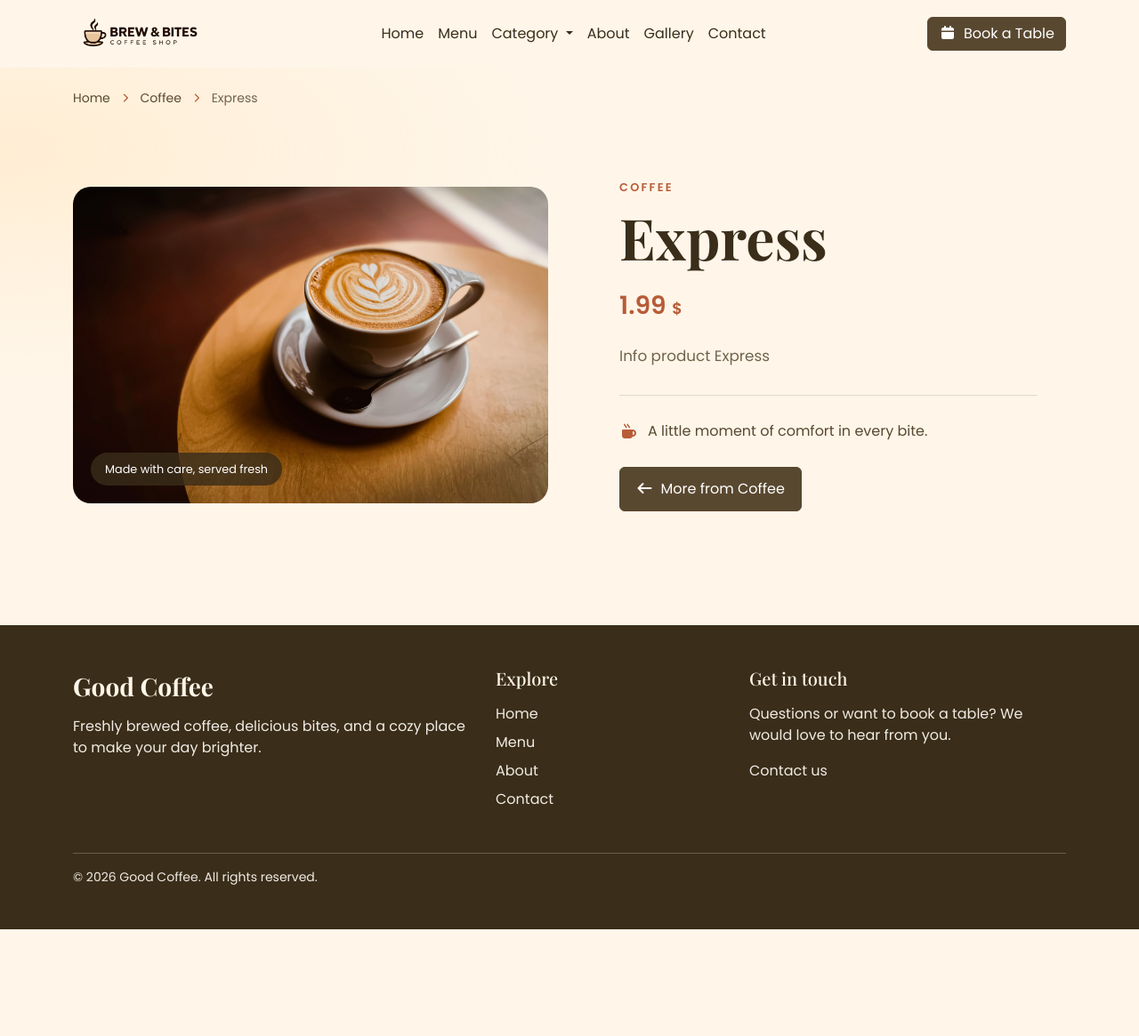
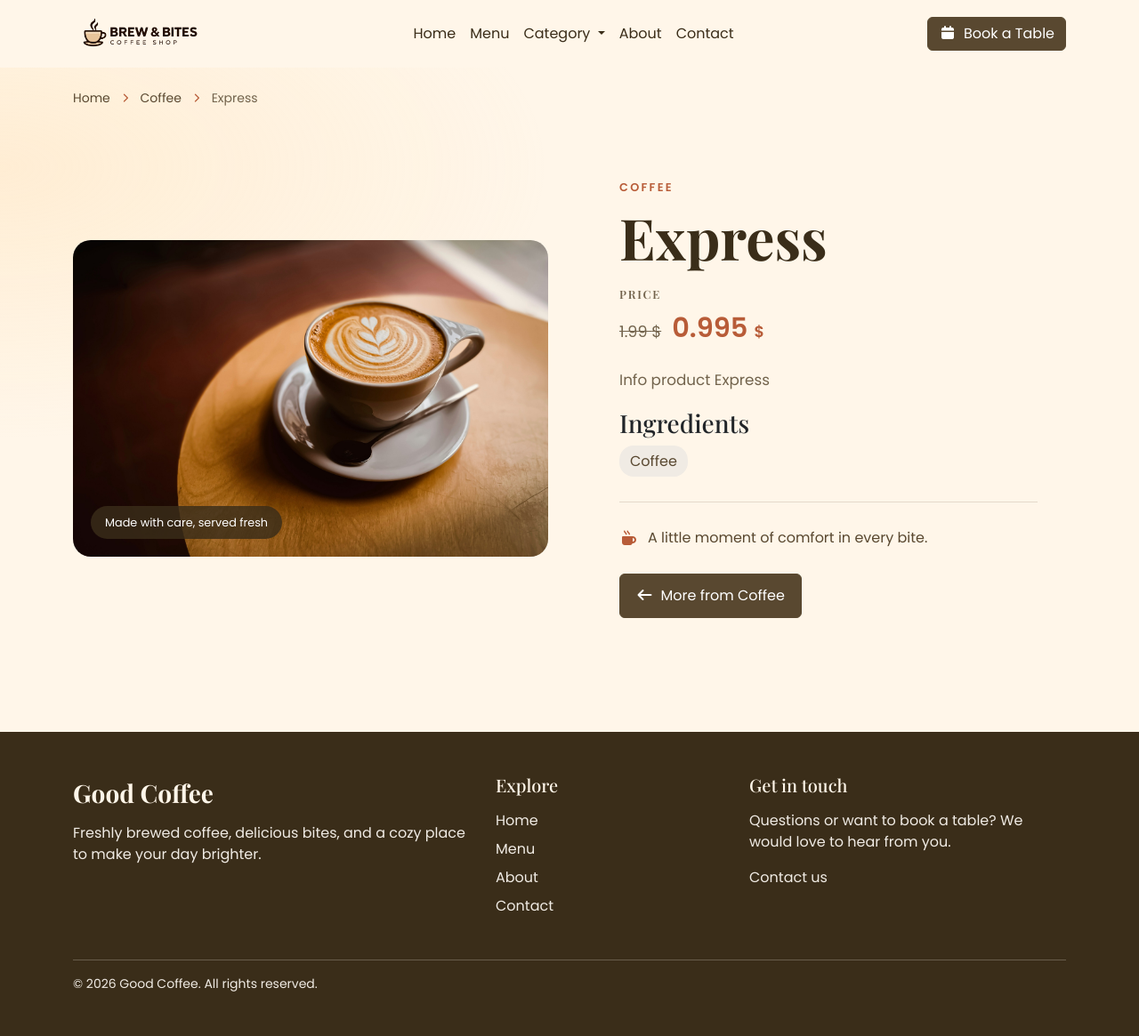
Before and after one commit to zelina256/ProjektDjangoCoffee, a Django app: a page that uses aplikacion/templates/navbar.html in a window 1280 px wide. Shown: the whole page at 89% size. Before the commit the page ends 1045 px from the top, so only its background shows below. Run offline with Django 5.2, Linux system fonts and the light colour scheme; data comes from the database, SQL or seed files in the repository; both versions use the stored data as it was after the commit; some web fonts are replaced.

Commit message:
model, forms

```diff
--- a/aplikacion/admin.py
+++ b/aplikacion/admin.py
@@ -4,3 +4,7 @@ from .models import *
 admin.site.register(Service)
 admin.site.register(Category)
 admin.site.register(Product)
+admin.site.register(Ingredient)
+admin.site.register(Sale)
+admin.site.register(Contact)
+admin.site.register(Book)
--- a/aplikacion/models.py
+++ b/aplikacion/models.py
@@ -17,6 +17,11 @@ class Category(models.Model):
 
     def __str__(self):
             return f"{self.category_name}"
+class Ingredient(models.Model):
+    ingredient_name = models.CharField(max_length=200, null=True, blank=True)
+
+    def __str__(self):
+                return f"{self.ingredient_name}"
 
 class Product(models.Model):
     product_slug = models.SlugField(primary_key=True)
@@ -26,6 +31,45 @@ class Product(models.Model):
     product_image = models.ImageField(upload_to="product/")
     # Lidhja many-to-one; one-to-many
     product_category = models.ForeignKey(Category, on_delete=models.CASCADE, null=True, blank=True)
+    # Lidhja many-to-many
+    product_ingredient = models.ManyToManyField(Ingredient, blank=True, null=True)
+    def __str__(self):
+        return f"{self.product_name}"
+
+class Sale(models.Model):
+    # Lidhjes one-to-one
+    sale_product = models.OneToOneField(Product, on_delete=models.CASCADE, blank=True, null=True)
+    sale_percentage = models.IntegerField(null=True, blank=True)
 
     def __str__(self):
-                return f"{self.product_name}"
+        return f"{self.sale_percentage} {self.sale_product.product_name}"
+
+    @property
+    def price_sale(self):
+        if self.sale_percentage and self.sale_product.product_price:
+            price = (self.sale_product.product_price*self.sale_percentage)/100
+            new_price = self.sale_product.product_price-price
+            return new_price
+        else:
+            return None
+
+
+
+class Contact(models.Model):
+    contact_name =models.CharField(max_length=200, null=True, blank=True)
+    contact_surname =models.CharField(max_length=200, null=True, blank=True)
+    contact_email = models.EmailField(null=True, blank=True)
+    contact_comment = models.TextField(null=True, blank=True)
+
+    def __str__(self):
+        return f"{self.contact_name} {self.contact_surname}"
+
+class Book(models.Model):
+    book_fullname =models.CharField(max_length=200, null=True, blank=True)
+    book_email = models.EmailField(null=True, blank=True)
+    book_date = models.DateField(null=True, blank=True)
+    book_guests = models.PositiveSmallIntegerField(null=True, blank=True)
+    book_message = models.TextField(null=True, blank=True)
+
+    def __str__(self):
+            return f"{self.book_fullname} {self.book_date}"
--- a/aplikacion/static/css/style.css
+++ b/aplikacion/static/css/style.css
@@ -25,6 +25,9 @@ body {
     line-height: 1.5;
     font-family: var(--font-text);
     background-color: var(--color-primary-brand-1);
+}
+h1, h2, h3, h4, h5, h6 {
+    font-family: var(--font-title);
 }
 
 .navbar-brand>img {
@@ -633,11 +636,38 @@ body {
     margin-bottom: 1.25rem;
 }
 
+.product-copy h2 {
+    color: var(--color-primary-dark-3);
+    font-size: 0.8rem;
+    font-weight: 600;
+    letter-spacing: 0.14em;
+    margin-bottom: 0.5rem;
+    text-transform: uppercase;
+}
+
+.product-pricing {
+    align-items: baseline;
+    display: flex;
+    flex-wrap: wrap;
+    gap: 0.75rem;
+    margin-bottom: 1.25rem;
+}
+
 .product-price {
     color: var(--color-accent);
     font-size: 1.75rem;
     font-weight: 600;
-    margin-bottom: 1.25rem;
+    margin: 0;
+}
+
+.product-price-original {
+    color: var(--color-primary-dark-3);
+    font-size: 1.1rem;
+    font-weight: 400;
+}
+
+.product-price-sale {
+    font-size: 1.9rem;
 }
 
 .product-price span {
@@ -649,6 +679,22 @@ body {
     font-size: 1.05rem;
     line-height: 1.9;
     white-space: pre-line;
+}
+
+.product-ingredients {
+    display: flex;
+    flex-wrap: wrap;
+    gap: 0.5rem;
+    list-style: none;
+    margin: 0;
+    padding: 0;
+}
+
+.product-ingredients li {
+    background-color: var(--color-primary-light-3);
+    border-radius: 1rem;
+    color: var(--color-primary-dark-2);
+    padding: 0.35rem 0.75rem;
 }
 
 .product-details-divider {
--- a/aplikacion/templates/navbar.html
+++ b/aplikacion/templates/navbar.html
@@ -29,16 +29,14 @@
                     <li class="nav-item">
                         <a class="nav-link" href="{% url 'aboutPage' %}">About</a>
                     </li>
-                    <li class="nav-item">
-                        <a class="nav-link" href="gallery.html">Gallery</a>
-                    </li>
+
                     <li class="nav-item">
                         <a class="nav-link" href="{% url 'contactPage' %}">Contact</a>
                     </li>
 
                 </ul>
                 <div class="d-flex">
-                    <a href="book.html" class="btn book-button">
+                    <a href="{% url "bookPage" %}" class="btn book-button">
                         <i class="fa-solid fa-calendar me-2"></i>Book a Table</a>
                 </div>
             </div>
--- a/aplikacion/templates/product.html
+++ b/aplikacion/templates/product.html
@@ -8,7 +8,8 @@
             <a href="{% url 'homePage' %}">Home</a>
             <i class="fa-solid fa-chevron-right" aria-hidden="true"></i>
             {% if getProduct.product_category %}
-            <a href="{% url 'categoryPage' getProduct.product_category.category_slug %}">{{getProduct.product_category.category_name}}</a>
+            <a
+                href="{% url 'categoryPage' getProduct.product_category.category_slug %}">{{getProduct.product_category.category_name}}</a>
             <i class="fa-solid fa-chevron-right" aria-hidden="true"></i>
             {% endif %}
             <span aria-current="page">{{getProduct.product_name}}</span>
@@ -26,17 +27,34 @@
                     <p class="product-category-label">{{getProduct.product_category.category_name}}</p>
                     {% endif %}
                     <h1>{{getProduct.product_name}}</h1>
-                    {% if getProduct.product_price %}
-                    <p class="product-price">{{getProduct.product_price}} <span>$</span></p>
-                    {% endif %}
+                    {% comment %} One-to-One {% endcomment %}
+                    <h2>Price</h2>
+                    <div class="product-pricing">
+                        {% if getProduct.sale.price_sale %}
+                        <p class="product-price product-price-original"><s>{{getProduct.product_price}} <span>$</span></s></p>
+                        <p class="product-price product-price-sale">{{getProduct.sale.price_sale}} <span>$</span></p>
+                        {% else %}
+                        <p class="product-price">{{getProduct.product_price}} <span>$</span></p>
+                        {% endif %}
+                    </div>
                     {% if getProduct.product_description %}
                     <p class="product-description">{{getProduct.product_description}}</p>
                     {% endif %}
+                    {% comment %} Many-to-many {% endcomment %}
+                    <h3>Ingredients</h3>
+                    <ul class="product-ingredients">
+                        {% for ingredient in getProduct.product_ingredient.all %}
+                        <li>{{ingredient.ingredient_name}}</li>
+                        {% endfor %}
+                    </ul>
                     <div class="product-details-divider"></div>
-                    <p class="product-note"><i class="fa-solid fa-mug-hot" aria-hidden="true"></i> A little moment of comfort in every bite.</p>
+                    <p class="product-note"><i class="fa-solid fa-mug-hot" aria-hidden="true"></i> A little moment of
+                        comfort in every bite.</p>
                     {% if getProduct.product_category %}
-                    <a href="{% url 'categoryPage' getProduct.product_category.category_slug %}" class="btn product-back-link">
-                        <i class="fa-solid fa-arrow-left me-2" aria-hidden="true"></i>More from {{getProduct.product_category.category_name}}
+                    <a href="{% url 'categoryPage' getProduct.product_category.category_slug %}"
+                        class="btn product-back-link">
+                        <i class="fa-solid fa-arrow-left me-2" aria-hidden="true"></i>More from
+                        {{getProduct.product_category.category_name}}
                     </a>
                     {% else %}
                     <a href="{% url 'menuPage' %}" class="btn product-back-link">
--- a/aplikacion/urls.py
+++ b/aplikacion/urls.py
@@ -8,6 +8,7 @@ urlpatterns = [
     path("about/", views.about, name="aboutPage"),
     path("menu/", views.menu, name="menuPage"),
     path("contact/", views.contact, name="contactPage"),
+    path("book/", views.book, name="bookPage"),
     # path dinamik
     path("category/<slug>", views.category, name="categoryPage"),
     path("product/<slug>", views.product, name="productPage")
--- a/aplikacion/views.py
+++ b/aplikacion/views.py
@@ -1,5 +1,6 @@
 from django.shortcuts import render
 from .models import *
+from .forms import BookForm
 # Create your views here.
 def home(request):
     # emerVaribli = EmriClass.objects.metoden
@@ -18,12 +19,26 @@ def about(request):
 
 def contact(request):
     allCategory = Category.objects.all()
+    # Form
+    if request.method == "POST":
+        # variabel = request.POST["vlera e atributit name"]
+        firstname = request.POST["firstname"]
+        lastname = request.POST["lastname"]
+        email = request.POST["email"]
+        comment = request.POST["comment"]
+        Contact(
+          contact_name =  firstname,
+          contact_surname =lastname,
+          contact_email=email,
+          contact_comment= comment
+        ).save()
     context = {"allCategory":allCategory}
     return render(request, "contact.html", context)
 
 def menu(request):
     allCategory = Category.objects.all()
-    context = { "allCategory":allCategory}
+    allProduct = Product.objects.all()
+    context = { "allCategory":allCategory, "allProduct":allProduct}
     return render(request, "menu.html", context)
 
 def category(request, slug):
@@ -40,3 +55,15 @@ def product(request, slug):
     getProduct = Product.objects.get(product_slug=slug)
     context = {"allCategory":allCategory, "getProduct":getProduct}
     return render(request, "product.html", context)
+
+
+def book(request):
+    allCategory = Category.objects.all()
+    if request.method=="POST":
+        form = BookForm(request.POST)
+        if form.is_valid():
+            form.save()
+    else:
+            form = BookForm()
+    context = {"allCategory":allCategory, "form":form}
+    return render(request, "book.html", context)
```
Also changed, not shown: aplikacion/forms.py (added, +28 -0 lines), aplikacion/templates/book.html (added, +23 -0 lines), aplikacion/templates/contact.html (+6 -5 lines), aplikacion/templates/menu.html (+44 -0 lines), aplikacion/migrations/0004_ingredient_product_product_ingredient_sale.py (added), aplikacion/migrations/0005_contact.py (added), aplikacion/migrations/0006_book.py (added), aplikacion/migrations/0007_rename_book_fulname_book_book_fullname.py (added), db.sqlite3, media/product/ribbon.png (added).
